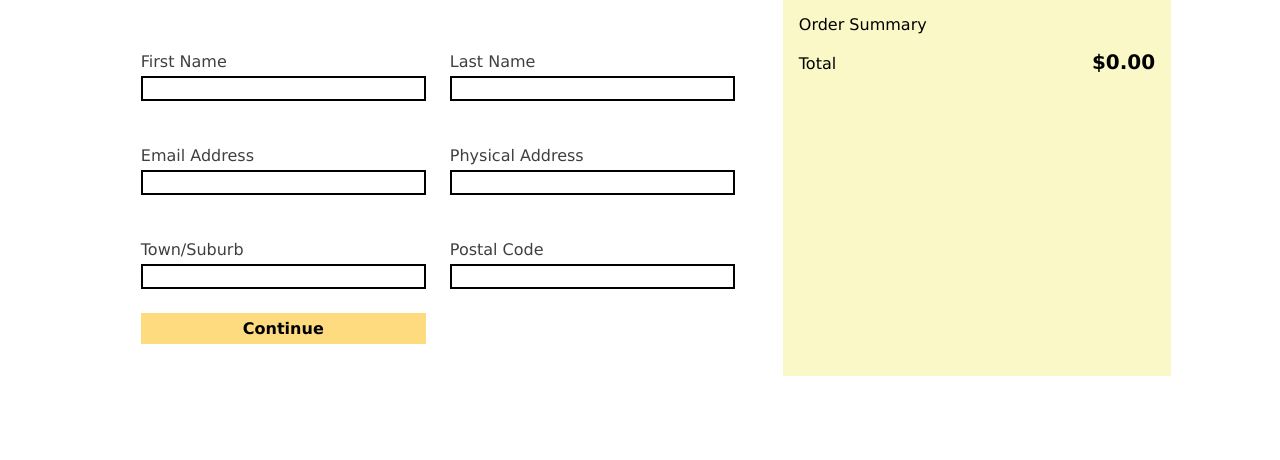
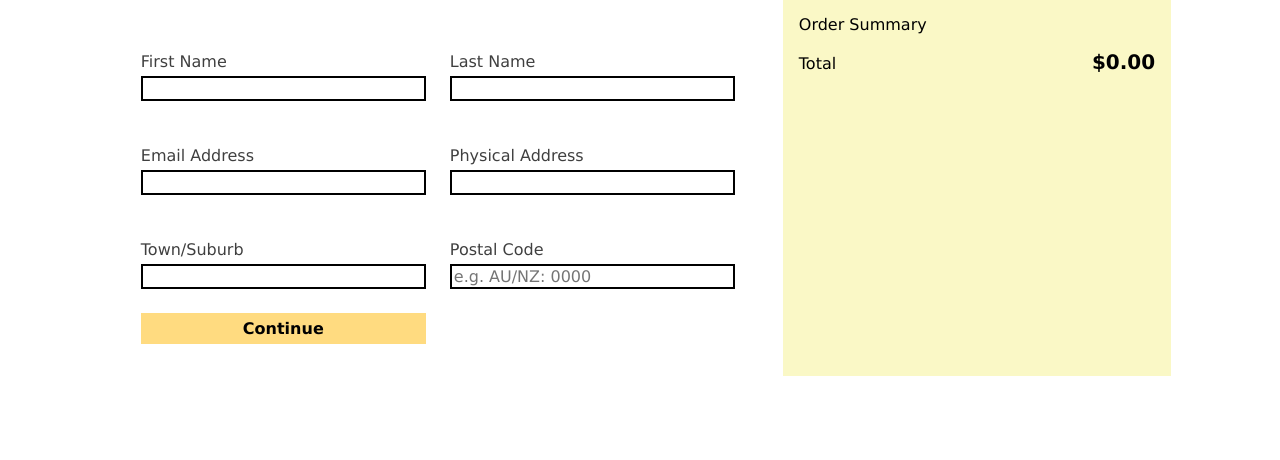
Before and after one commit to aivankhirlpastor/Shop-Programming, a Flask app: page /checkout in a window 1280 px wide. Shown: the part 173-633 px from the top of the page. Run offline with Flask 3, Linux system fonts and the light colour scheme.

Commit message:
Added Pattern of Zip Code or Postal Code (Australia and NZ) & Placeholder for Pattern

```diff
--- a/templates/checkout.html
+++ b/templates/checkout.html
@@ -29,7 +29,7 @@
                 </div>
                 <div class="form-block fr-postal-code">
                     <label for="postal-code">Postal Code</label>
-                    <input type="text" name="postal-code" id="postal-code" value="{% if saved_billing_info['postal_code'] %}{{ saved_billing_info['postal_code'] }}{% endif %}" required>
+                    <input type="text" name="postal-code" id="postal-code" pattern="\d{4}" placeholder="e.g. AU/NZ: 0000" value="{% if saved_billing_info['postal_code'] %}{{ saved_billing_info['postal_code'] }}{% endif %}">
                 </div>
                 <button type="submit">Continue</button>
             </form>
```
